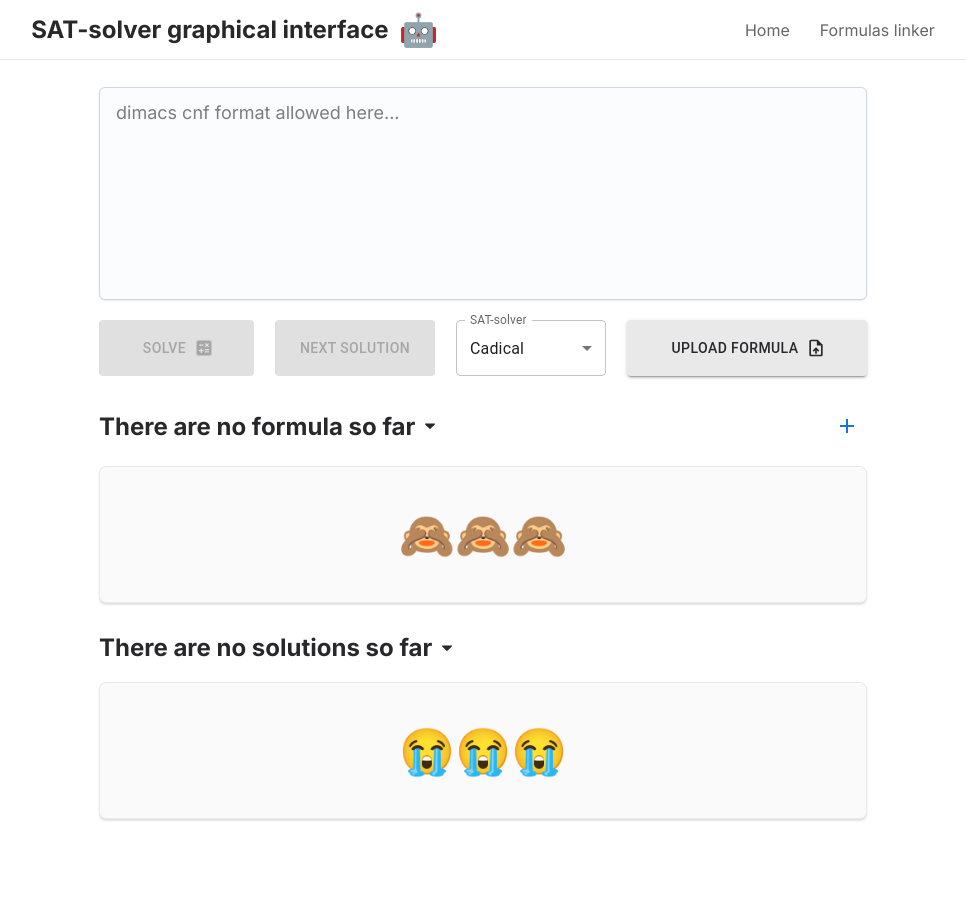
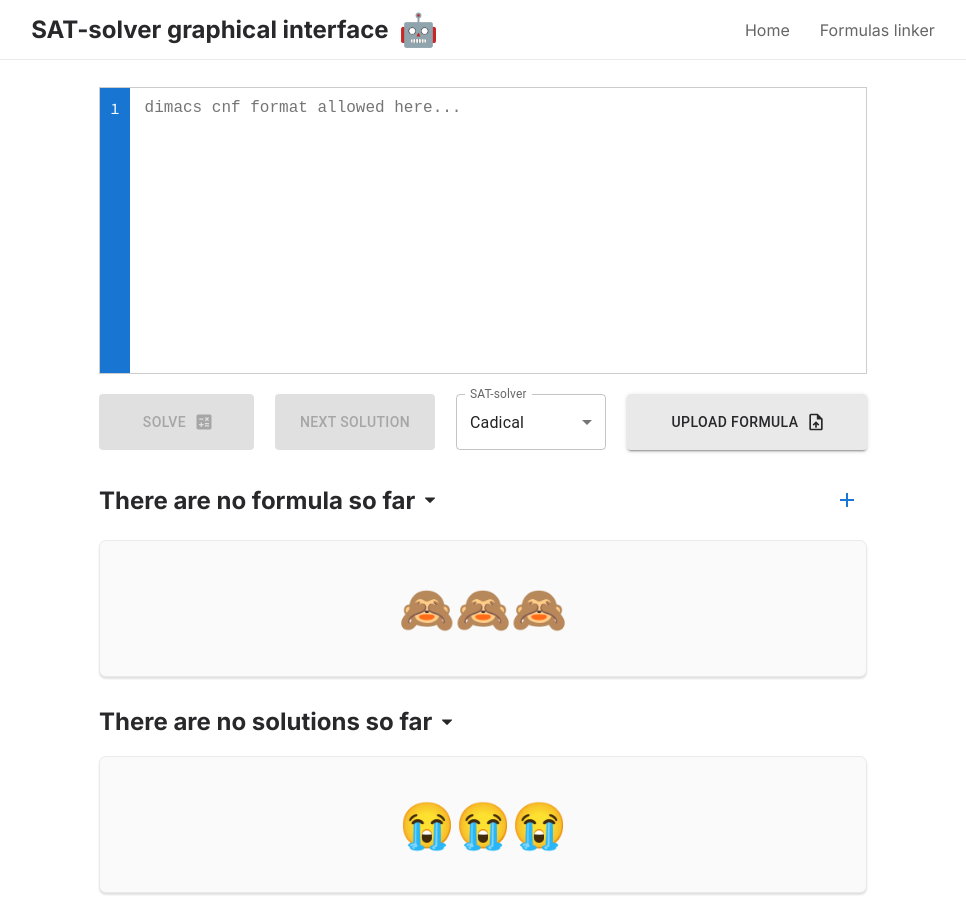
Before and after one commit to vvvvvvvector/SAT-solver-graphical-interface-client, a React (Vite) app: page / in a window 1280 px wide. Shown: the whole page, without its empty margins (157-1123 px from the left). Before the commit the page ends 846 px from the top, so only its background shows below. Built offline with nearby package versions, Linux system fonts and the light colour scheme.

Commit message:
custom textArea with line numbers v0.1

```diff
--- /dev/null
+++ b/src/components/Editor/Editor.module.scss
@@ -0,0 +1,56 @@
+.editor {
+  display: flex;
+  margin-bottom: 20px;
+  border: 1px solid #ccc;
+  font-family: "Source Code Pro", monospace;
+
+  .content {
+    position: relative;
+    flex: 1;
+    height: 285px;
+
+    textarea {
+      z-index: 10;
+      width: 100%;
+      height: 100%;
+      box-sizing: border-box;
+      padding: 10px 15px;
+      line-height: 1.25;
+      border: 0;
+      resize: none;
+      font-size: 16px;
+    }
+
+    .lines {
+      box-sizing: border-box;
+      width: 100%;
+      height: 100%;
+      position: absolute;
+      top: 0;
+      left: 0;
+      padding: 10px 0;
+
+      .line {
+        line-height: 1.25;
+        background-color: rgba(#ff5f5f, 0.6);
+      }
+    }
+  }
+
+  .gutter {
+    box-sizing: border-box;
+    background-color: #1876d2;
+    height: 285px;
+    overflow-y: hidden;
+    display: flex;
+    flex-direction: column;
+    padding: 10px;
+
+    &-cell {
+      color: white;
+      font-size: 16px;
+      line-height: 1.25;
+      text-align: end;
+    }
+  }
+}
--- /dev/null
+++ b/src/components/Editor/Editor.tsx
@@ -0,0 +1,53 @@
+import React from "react";
+
+import { useDispatch, useSelector } from "react-redux";
+import { setDimacs } from "../../redux/slices/panel";
+import { RootState } from "../../redux/store";
+
+import styles from "./Editor.module.scss";
+
+export const Editor: React.FC = () => {
+  const dispatch = useDispatch();
+
+  const [length, setLength] = React.useState(1);
+
+  const gutterRef = React.useRef<HTMLDivElement>(null);
+  const textAreaRef = React.useRef<HTMLTextAreaElement>(null);
+
+  const { dimacs } = useSelector((state: RootState) => state.panel);
+
+  React.useEffect(() => {
+    setLength(dimacs.split("\n").length);
+  }, [dimacs]);
+
+  return (
+    <div className={styles.editor}>
+      <div ref={gutterRef} className={styles.gutter}>
+        <div>
+          {[...Array(length)].map((_, index) => (
+            <div className={`${styles["gutter-cell"]}`} key={index}>
+              {`${index + 1}`}
+            </div>
+          ))}
+        </div>
+      </div>
+      <div className={styles.content}>
+        <textarea
+          onScroll={() => {
+            if (gutterRef.current && textAreaRef.current) {
+              gutterRef.current.scrollTop = textAreaRef.current.scrollTop;
+            }
+          }}
+          placeholder="dimacs cnf format allowed here..."
+          ref={textAreaRef}
+          wrap="off"
+          autoCorrect="off"
+          autoCapitalize="off"
+          spellCheck="false"
+          value={dimacs}
+          onChange={(e) => dispatch(setDimacs(e.target.value))}
+        />
+      </div>
+    </div>
+  );
+};
--- a/src/components/Formula/Formula.tsx
+++ b/src/components/Formula/Formula.tsx
@@ -2,7 +2,7 @@ import React from "react";
 
 import { useSelector, useDispatch } from "react-redux";
 import { RootState } from "../../redux/store";
-import { setDimacs } from "../../redux/slices/panel";
+import { clearDimacs, setDimacs } from "../../redux/slices/panel";
 
 import { Pagination } from "@mui/material";
 
@@ -34,7 +34,11 @@ export const Formula: React.FC = () => {
     if (!changed) {
       setPage(0);
     } else {
-      dispatch(setDimacs(parceToDimacs(clauses)));
+      if (clauses.length > 0) {
+        dispatch(setDimacs(parceToDimacs(clauses)));
+      } else {
+        dispatch(clearDimacs());
+      }
     }
   }, [clauses]);
 
--- a/src/components/Panel/Panel.tsx
+++ b/src/components/Panel/Panel.tsx
@@ -20,9 +20,10 @@ import {
   Select,
   MenuItem,
 } from "@mui/material/";
-import Textarea from "@mui/joy/Textarea";
 import UploadFileIcon from "@mui/icons-material/UploadFile";
 import CalculateIcon from "@mui/icons-material/Calculate";
+
+import { Editor } from "../Editor/Editor";
 
 import solvers from "./Solvers";
 
@@ -113,7 +114,12 @@ export const Panel: React.FC = () => {
 
       reader.onload = () => {
         toast.success("Formula was successfully uploaded!");
-        dispatch(setDimacs(reader.result as string));
+
+        const dimacs = reader.result as string;
+
+        console.log(dimacs.split("\n"));
+
+        dispatch(setDimacs(dimacs));
       };
 
       reader.onerror = () => {
@@ -126,17 +132,7 @@ export const Panel: React.FC = () => {
 
   return (
     <>
-      <Textarea
-        sx={{
-          marginBottom: "20px",
-        }}
-        value={dimacs}
-        onChange={(event) => dispatch(setDimacs(event.target.value))}
-        minRows={7}
-        maxRows={12}
-        size="lg"
-        placeholder="dimacs cnf format allowed here..."
-      />
+      <Editor />
       <div className={styles.controls}>
         <Button
           sx={{
--- a/src/components/index.ts
+++ b/src/components/index.ts
@@ -2,3 +2,4 @@ export * from "./Formula/Formula";
 export * from "./Header/Header";
 export * from "./Panel/Panel";
 export * from "./Solutions/Solutions";
+export * from "./Editor/Editor";
--- a/src/redux/slices/formula.ts
+++ b/src/redux/slices/formula.ts
@@ -49,18 +49,14 @@ export const formulaSlice = createSlice({
         );
       }
 
-      state.clauses.length === 0
-        ? (state.changed = false)
-        : (state.changed = true);
+      state.changed = true;
     },
     removeClause(state, action: PayloadAction<number>) {
       state.clauses = state.clauses.filter(
         (clause) => clause.id !== action.payload
       );
 
-      state.clauses.length === 0
-        ? (state.changed = false)
-        : (state.changed = true);
+      state.changed = true;
     },
   },
 });
--- a/src/redux/slices/panel.ts
+++ b/src/redux/slices/panel.ts
@@ -8,13 +8,13 @@ export const panelSlice = createSlice({
   },
   reducers: {
     setDimacs(state, action: PayloadAction<string>) {
-      return { ...state, dimacs: action.payload };
+      state.dimacs = action.payload;
     },
     clearDimacs(state) {
-      return { ...state, dimacs: "" };
+      state.dimacs = "";
     },
     setSolver(state, action: PayloadAction<string>) {
-      return { ...state, solver: action.payload };
+      state.solver = action.payload;
     },
   },
 });
--- a/src/utils/utils.ts
+++ b/src/utils/utils.ts
@@ -18,11 +18,11 @@ export const parceToDimacs = (clauses: ClauseType[]) => {
 
   let dimacs = `p cnf ${variables_n} ${clauses_n}\n`;
 
-  clauses.forEach((clause) => {
+  clauses.forEach((clause, index) => {
     clause.variables.forEach((variable) => {
       dimacs += `${variable} `;
     });
-    dimacs += "0\n";
+    dimacs += index < clauses.length - 1 ? "0\n" : "0";
   });
 
   return dimacs;
```
